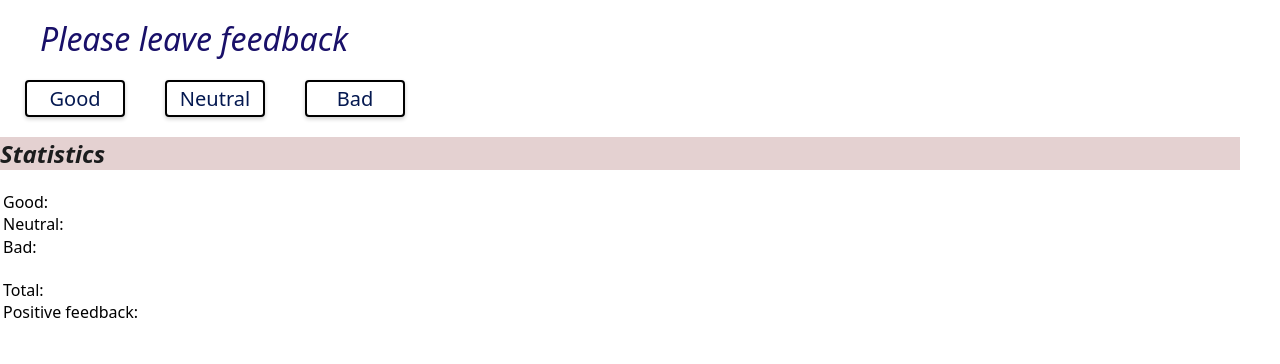
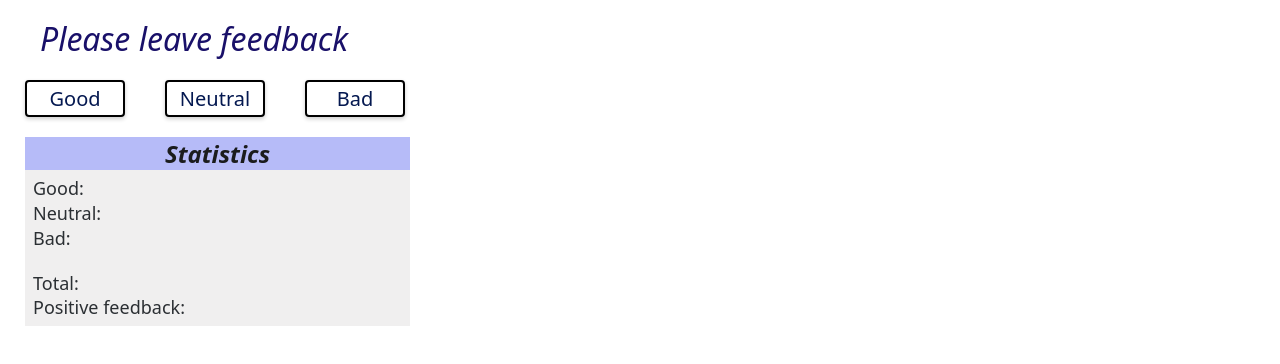
Before and after one commit to Vitamin-JS/goit-react-hw-02-feedback, a React (Create React App) app: page / in a window 1280 px wide. Shown: the top 364 px of the page. Built offline with nearby package versions, Linux system fonts and the light colour scheme.

Commit message:
Add scc styles for Statistics

```diff
--- a/src/components/Statistics/Statistics.js
+++ b/src/components/Statistics/Statistics.js
@@ -6,28 +6,28 @@ function Statistics({ good, neutral, bad, total, positiveFeedbackPercent }) {
   return (
     <>
       <h2 className={s.feedbackStyles}>Statistics</h2>
-      <table className={s.resultsList}>
+      <table className={s.table}>
         <tbody>
-          <tr>
+          <tr className={s.valueStyle}>
             <td>Good: </td>
-            <td className={s.valueStyle}>{good}</td>
+            <td>{good}</td>
           </tr>
-          <tr>
+          <tr className={s.valueStyle}>
             <td>Neutral: </td>
-            <td className={s.valueStyle}>{neutral}</td>
+            <td>{neutral}</td>
           </tr>
-          <tr>
+          <tr className={s.valueStyle}>
             <td>Bad: </td>
-            <td className={s.valueStyle}>{bad}</td>
+            <td>{bad}</td>
           </tr>
           <br></br>
-          <tr>
+          <tr className={s.valueStyle}>
             <td>Total: </td>
-            <td className={s.valueStyle}>{total}</td>
+            <td>{total}</td>
           </tr>
-          <tr>
+          <tr className={s.valueStyle}>
             <td>Positive feedback: </td>
-            <td className={s.valueStyle}>{positiveFeedbackPercent}</td>
+            <td>{positiveFeedbackPercent}</td>
           </tr>
         </tbody>
       </table>
--- a/src/components/Statistics/Statistics.module.css
+++ b/src/components/Statistics/Statistics.module.css
@@ -1,12 +1,15 @@
 .feedbackStyles {
   list-style: none;
   font-size: 24px;
-  line-height: 1.4;
-  margin-right: 40px;
-  background-color: rgb(228, 209, 209);
-  color: rgb(27, 28, 29);
   font-weight: 600;
   font-style: italic;
+  line-height: 1.4;
+  margin-left: 25px;
+  margin-bottom: 0;
+  width: 385px;
+  background-color: rgb(182, 187, 248);
+  color: rgb(27, 28, 29);
+  text-align: center;
 }
 
 .valueStyle {
@@ -15,3 +18,10 @@
   font-size: 18px;
   color: rgb(43, 47, 51);
 }
+
+.table {
+  margin-left: 25px;
+  background-color: rgb(240, 239, 239);
+  width: 385px;
+  padding: 5px;
+}
```
